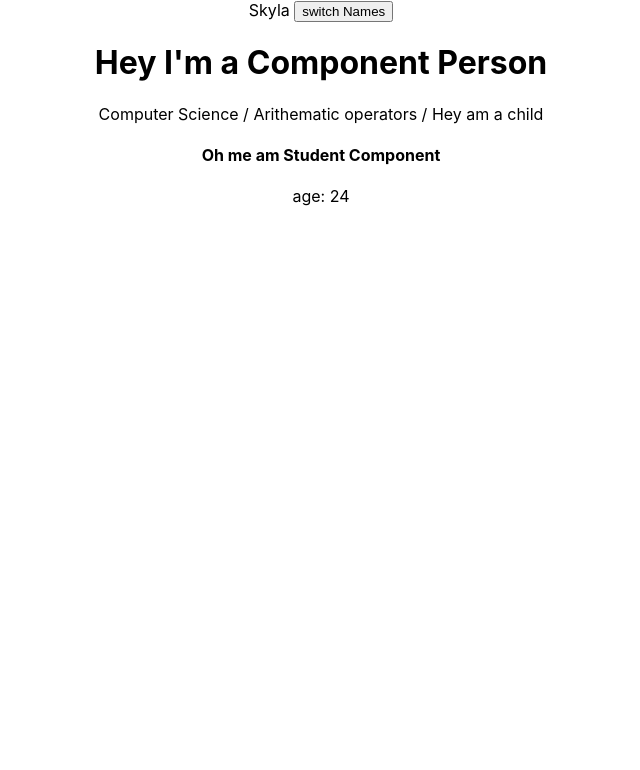
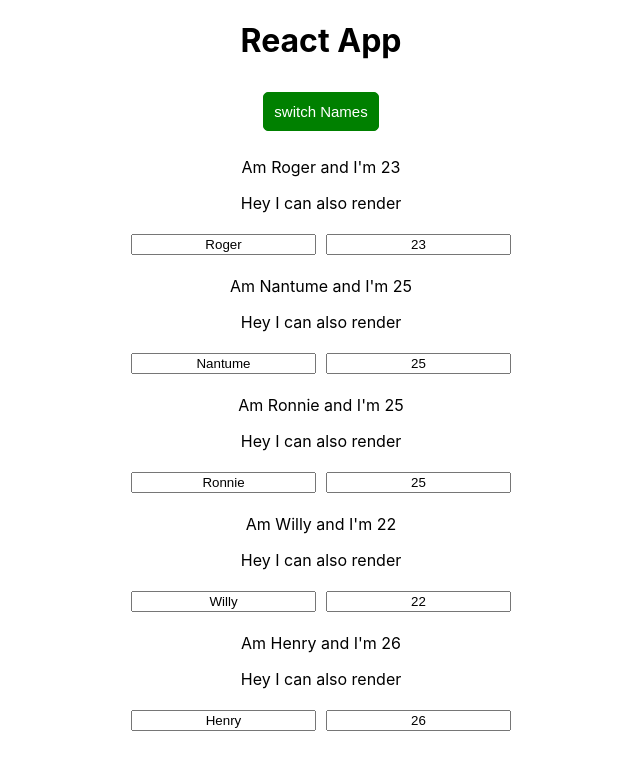
Before and after one commit to Namwanza/complete-react-practice, a React (Create React App) app: page / in a window 1280 px wide. Shown: the top 770 px of the page, without its empty margins (319-959 px from the left). Built offline with nearby package versions, Linux system fonts and the light colour scheme.

Commit message:
changing states conditionally

```diff
--- a/src/App.js
+++ b/src/App.js
@@ -4,26 +4,88 @@ import Person from './Person/Person'
 
 class App extends Component {
   state = {
-    name: "Skyla"
+    persons: [
+      {id: 'row1', name: 'Roger', age: 23},
+      {id: 'row2', name: 'Nantume', age: 25},
+      {id: 'row3', name: 'Ronnie', age: 25},
+      {id: 'row4', name: 'Willy', age: 22},
+      {id: 'row5', name: 'Henry', age: 26}
+    ],
+    showPerson: true
   }
 
-  nameChangedHandler = () => {
+  showPersonHandler = () => {
     this.setState({
-      name: "Vanpretty"
+      showPerson: !this.state.showPerson
+    })
+  }
+
+  nameChangedHandler = (event, id) => {
+    const personIndex = this.state.persons.findIndex(p => {
+      return p.id === id;
+    })
+
+    const namedPerson = {
+      ...this.state.persons[personIndex]
+    }
+
+    namedPerson.name = event.target.value;
+    const myPerson = [...this.state.persons];
+    myPerson[personIndex] = namedPerson;
+
+    this.setState({
+      persons: myPerson
     })
   }
 
   render () {
+    // line styles
+    const buttonOne = {
+      backgroundColor: 'green',
+      padding: '10px',
+      margin: '10px',
+      border: '1px solid green',
+      borderRadius: '5px',
+      color: 'white',
+      fontSize: '15px'
+    }
+
+    const totalAge = this.state.persons.reduce((age, person) => age + person.age, 0)
+
+
     return (
       <div className="App">
-        <span> {this.state.name} </span>
-        <button onClick = {this.nameChangedHandler} >switch Names</button>
-        <Person
-          assignment = "Computer Science"
-          homework = "Arithematic operators"
-        >
-          Hey am a child
-        </Person>
+         <h1>React App</h1>
+         <button
+            style={buttonOne}
+            onClick = {this.showPersonHandler}
+            >switch Names</button>
+
+        {
+          this.state.showPerson ?
+          <div>
+            {
+              this.state.persons.map(person => {
+                return (
+                  <Person
+                      name = {person.name}
+                      age = {person.age}
+                      key = {person.id}
+                      change = {(event) => this.nameChangedHandler(event, person.id)}
+                      // click = { () => this.nameChangedHandler("Hanifah")}
+                  >
+                    Hey I can also render
+                  </Person>
+                )
+              })
+            }
+          </div>
+          :
+          <div>
+            Total Age = <strong>{totalAge}</strong>
+          </div>
+        }
+
       </div>
     );
   }
--- /dev/null
+++ b/src/Person/Person.css
@@ -0,0 +1,11 @@
+/* .Person {
+    color: white;
+}
+
+.Person:hover {
+    background-color: darkorange;
+    color: white;
+    max-width: 60%;
+    margin: auto;
+    cursor: pointer;
+} */
--- a/src/Person/Person.js
+++ b/src/Person/Person.js
@@ -1,14 +1,29 @@
 import React from 'react';
-import Student from '../Student/Student'
+import person from  "./Person.css";
 
 const Person = (props) => {
+    const styles = {
+        margin: '5px',
+        textAlign: 'center'
+    }
     return (
       <div>
-         <h1>Hey I'm a Component Person</h1>
-         <span>{props.assignment}</span> /
-         <span> {props.homework} </span>/
-         <span> {props.children} </span>
-         <Student age = {24} />
+        <p>Am <span>{props.name}</span> and I'm {props.age} </p>
+        <p> {props.children} </p>
+        <div className="Person">
+          <input
+              type="text"
+              value={props.name}
+              onChange={props.change}
+              style={styles}
+          />
+          <input
+              type="text"
+              value={props.age}
+              style={styles}
+              onChange={props.change}
+          />
+          </div>
       </div>
     )
 }
```
